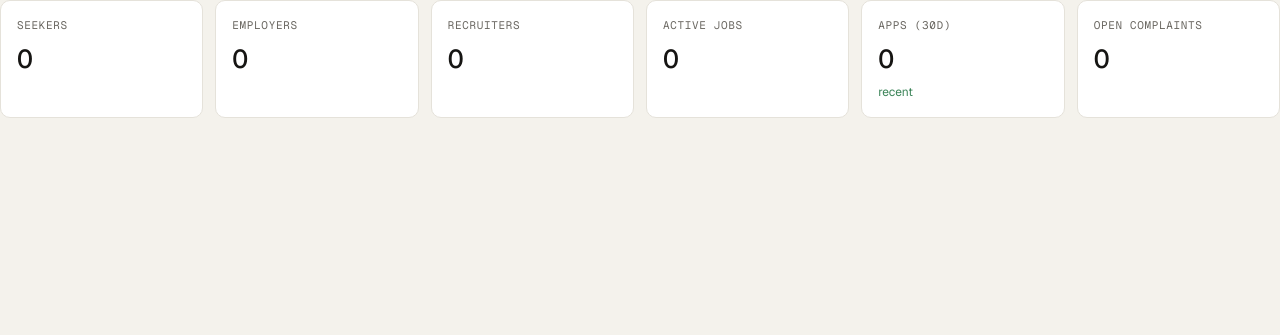
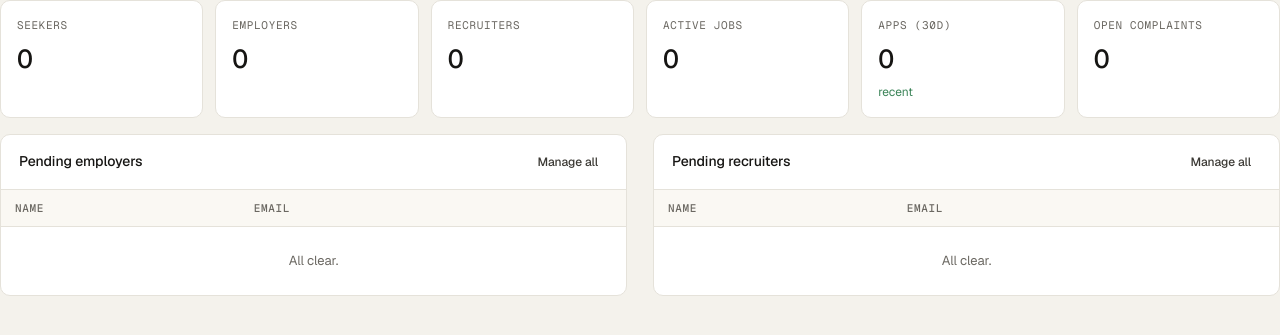
Before and after one commit to adel141/webtech_project, a PHP site: page /dashboard.php in a window 1280 px wide. Shown: the top 335 px of the page. Run offline with PHP 8.4, Linux system fonts and the light colour scheme.

Commit message:
User Approve add (employer and recruiters)

```diff
--- a/ajax/admin/statusDashboard.php
+++ b/ajax/admin/approvePendingUser.php
@@ -1,5 +1,6 @@
 <?php
 include "../../controllers/AdminController.php";
 $controller = new AdminController();
-$controller->dashboard();
+// $controller->dashboard();
+$controller->approverUser($_POST['user_id']);
 ?>
--- a/views/admin/dashboard.php
+++ b/views/admin/dashboard.php
@@ -37,6 +37,73 @@
     </div>
 </div>
 
+<div style="display:grid;grid-template-columns:1fr 1fr;gap:26px">
+    <!-- Pending employers -->
+    <div class="card flush">
+        <div class="card-h">
+            <h3>Pending employers</h3>
+            <a href="" class="btn ghost sm" style="margin-left:auto">Manage all</a>
+        </div>
+        <table class="tbl">
+            <thead>
+                <tr>
+                    <th>Name</th>
+                    <th>Email</th>
+                    <th></th>
+                </tr>
+            </thead>
+            <tbody>
+                <?php if (empty($pendingEmployers)): ?>
+                <tr>
+                    <td colspan="3" style="text-align:center;padding:24px;color:var(--muted)">All clear.</td>
+                </tr>
+                <?php else: ?>
+                <?php foreach ($pendingEmployers as $u): ?>
+                <tr>
+                    <td><?= htmlspecialchars($u['name']) ?></td>
+                    <td class="muted" style="font-size:12px"><?= htmlspecialchars($u['email']) ?></td>
+                    <td>
+                        <form method="POST" style="display:inline">
+                            <input type="hidden" name="user_id" value="<?= $u['id'] ?>">
+                            <button class="btn sm accent" onclick = "approveUser(<?= $u['id'] ?>)">Approve</button>
+                        </form>
+                    </td>
+                </tr>
+                <?php endforeach; ?>
+                <?php endif; ?>
+            </tbody>
+        </table>
+    </div>
+
+<!-- Pending recruiters -->
+
+<div class="card flush">
+    <div class="card-h">
+      <h3>Pending recruiters</h3>
+      <a href="" class="btn ghost sm" style="margin-left:auto">Manage all</a>
+    </div>
+    <table class="tbl">
+      <thead><tr><th>Name</th><th>Email</th><th></th></tr></thead>
+      <tbody>
+        <?php if (empty($pendingRecruiters)): ?>
+          <tr><td colspan="3" style="text-align:center;padding:24px;color:var(--muted)">All clear.</td></tr>
+        <?php else: ?>
+          <?php foreach ($pendingRecruiters as $u): ?>
+            <tr>
+              <td><?= htmlspecialchars($u['name']) ?></td>
+              <td class="muted" style="font-size:12px"><?= htmlspecialchars($u['email']) ?></td>
+              <td>
+                <form method="POST" style="display:inline">
+                  <input type="hidden" name="user_id" value="<?= $u['id'] ?>">
+                  <button class="btn sm accent" onclick="approveUser(<?= $u['id'] ?>)">Approve</button>
+                </form>
+              </td>
+            </tr>
+          <?php endforeach; ?>
+        <?php endif; ?>
+      </tbody>
+    </table>
+  </div>
 
 
 
@@ -46,24 +113,49 @@
 </body>
 <script>
 
+    function approveUser(userId) {
+        event.preventDefault();
+        if(!confirm("Are you sure?")) return;
+
+        let xhr = new XMLHttpRequest();
+        xhr.onreadystatechange = function() {
+            if(this.readyState == 4 && this.status == 200) {
+                let response = JSON.parse(this.responseText);
+                if(response.status === 'success') {
+                    alert('Employer approved successfully.');
+                } else {
+                    alert('Failed to approve employer.');
+                }
+                location.reload();
+
+            }
+        }
+        xhr.open("POST", "../../ajax/admin/approvePendingUser.php", true);
+        xhr.setRequestHeader("Content-type", "application/x-www-form-urlencoded");
+        xhr.send("user_id=" + userId);
+
+
+
+    }
+
 
     renderStats();
-        // function renderStats(){
-        //     let xtthp = new XMLHttpRequest();
-        //     xtthp.onload = function(){
-        //         if(this.readyState == 4 && this.status == 200){
-        //             let data = JSON.parse(this.responseText);
-        //             document.getElementById('seeker-count').innerText = data[0]?.cnt || 0;
-        //             document.getElementById('employer-count').innerText = data[1]?.cnt || 0;
-        //             document.getElementById('recruiter-count').innerText = data[2]?.cnt || 0;
-        //             document.getElementById('job-count').innerText = data['active_jobs']?.cnt || 0;
-        //             document.getElementById('app-count').innerText = data['recent_applications']?.cnt || 0;
-        //             document.getElementById('complaint-count').innerText = data['open_complaints']?.cnt || 0;
-        //         }
-        //     }
-        //     xtthp.open('GET', '../../ajax/admin/statusDashboard.php', true);
-        //     xtthp.send();
-        // }
+        function renderStats(){
+            let xtthp = new XMLHttpRequest();
+            xtthp.onload = function(){
+                if(this.readyState == 4 && this.status == 200){
+                    let data = JSON.parse(this.responseText);
+                    document.getElementById('seeker-count').innerText = data[0]?.cnt || 0;
+                    document.getElementById('employer-count').innerText = data[1]?.cnt || 0;
+                    document.getElementById('recruiter-count').innerText = data[2]?.cnt || 0;
+                    document.getElementById('job-count').innerText = data['active_jobs']?.cnt || 0;
+                    document.getElementById('app-count').innerText = data['recent_applications']?.cnt || 0;
+                    document.getElementById('complaint-count').innerText = data['open_complaints']?.cnt || 0;
+                }
+            }
+            xtthp.open('GET', '../../ajax/admin/statusDashboard.php', true);
+            xtthp.send();
+        }
 
 
 </script>
```
Also changed, not shown: controllers/AdminController.php (+13 -4 lines), models/user.php (+8 -5 lines), views/admin/employers.php (added, +20 -0 lines), views/admin/index.php (line endings or trailing spaces).
